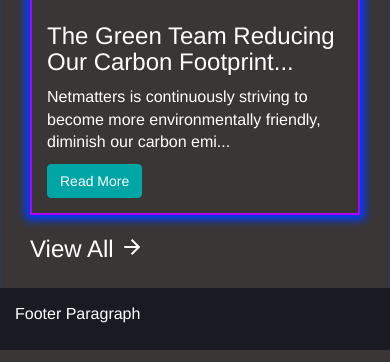
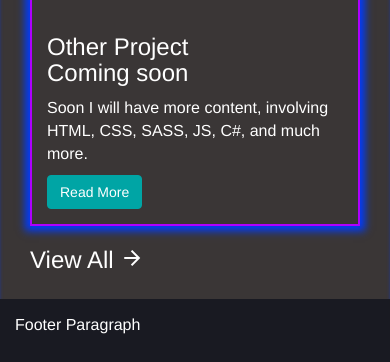
Before and after one commit to liamswork/Portfolio-Old, a PHP site: page / in a window 390 px wide. Shown: the part 3637-3999 px from the top of the page. Run offline with PHP 8.4, Linux system fonts and the light colour scheme; some libraries are stand-ins or nearby versions; some web fonts are replaced.

Commit message:
Responsive fixes
-Previous issue fixed.
-Background changed
-Placeholder content added and changed

```diff
--- a/css/style.css
+++ b/css/style.css
@@ -712,7 +712,7 @@
     margin-left: 300px;
   }
   .container {
-    width: 1170px;
+    width: 100%;
   }
   .inner {
     margin: 0 60px;
@@ -740,12 +740,6 @@
 
 @media (min-width: 1260px) {
   .project-list .row .col-lg-4 {
-    width: 27%;
+    width: 33%;
   }
 }
-
-@media (min-width: 1440px) {
-  .project-list .row .col-lg-4 {
-    width: 31%;
-  }
-}
--- a/index.html
+++ b/index.html
@@ -17,7 +17,7 @@
     <header>
         <div class="banner">
             <div class="banner-container">
-                <img src="img/bricks.png"></img>
+                <img src="img/placeholder-bg2.png"></img>
                 <div class="banner-text">
                     <h1>LIAM WYLIE</h1>
                     <p>Web Developer</p>
@@ -80,13 +80,14 @@
                               </div>
                               <div class="block">
                                 <h3>
-                                  <a href="#"> Reflection - Netmatters Home Page </a>
+                                  <a href="#"> Reflection <br> Netmatters Home Page </a>
                                 </h3>
                                 <p>My task was to recreate the Netmatters.co.uk home page in my own way, using SCSS/html.</p>
                                 <a class="btn btn-webpage" href="#"> Visit </a>
                               </div>
                             </div>
                         </div>
+
                         <!--Project 2-->
                         <div class="col-lg-4 col-sm-6">
                             <div class="item webpage">
@@ -103,13 +104,14 @@
                               </div>
                               <div class="block">
                                 <h3>
-                                  <a href="#"> My Portfolio - Made by me! </a>
+                                  <a href="#"> My Portfolio <br> Made by me! </a>
                                 </h3>
                                 <p>Part of having a portfolio is to show off your work, but in web development, your portfolio is also your work.</p>
                                 <a class="btn btn-webpage" href="#"> Visit </a>
                               </div>
                             </div>
                         </div>
+
                         <!--Project 3-->
                         <div class="col-lg-4 col-sm-6">
                             <div class="item placeholder">
@@ -124,13 +126,14 @@
                               </div>
                               <div class="block">
                                 <h3>
-                                  <a href="#"> The Green Team Reducing Our Carbon Footprint... </a>
+                                  <a href="#"> Other Project <br> Coming soon </a>
                                 </h3>
-                                <p>Netmatters is continuously striving to become more environmentally friendly, diminish our carbon emi...</p>
+                                <p>Soon I will have more content, involving HTML, CSS, SASS, JS, C#, and much more.</p>
                                 <a class="btn btn-placeholder" href="#"> Read More </a>
                               </div>
                             </div>
                         </div>
+
                           <!--Project 4-->
                         <div class="col-lg-4 col-sm-6">
                             <div class="item placeholder">
@@ -147,13 +150,14 @@
                               </div>
                               <div class="block">
                                 <h3>
-                                  <a href="#"> Temporary Role - Receptionist </a>
+                                  <a href="#"> Other Project <br> Coming soon </a>
                                 </h3>
-                                <p>Salary Range £21,000-£23,000 per annum Hours 40 hours per week, Mon - Fri Location Wymondham, Norfol...</p>
+                                <p>Soon I will have more content, involving HTML, CSS, SASS, JS, C#, and much more.</p>
                                 <a class="btn btn-placeholder" href="#"> Read More </a>
                               </div>
                             </div>
                         </div>
+
                           <!--Project 5-->
                         <div class="col-lg-4 col-sm-6">
                           <div class="item placeholder">
@@ -170,14 +174,14 @@
                             </div>
                             <div class="block">
                               <h3>
-                                  <a href="#"> UP Building Products - Web Case Study </a>
-                                  <span class="read-time"> - 5 minute read </span>
+                                <a href="#"> Other Project <br> Coming soon </a>
                               </h3>
-                                <p>The ClientUP Building Products are a leading supplier of UPVC building materials across the UK. Stoc...</p>
+                              <p>Soon I will have more content, involving HTML, CSS, SASS, JS, C#, and much more.</p>
                               <a class="btn btn-placeholder" href="#"> Read More </a>
                             </div>
                           </div>
                         </div>
+
                         <!--Project 6-->
                         <div class="col-lg-4 col-sm-6">
                           <div class="item placeholder">
@@ -192,13 +196,14 @@
                             </div>
                             <div class="block">
                               <h3>
-                                  <a href="#"> The Green Team Reducing Our Carbon Footprint... </a>
+                                <a href="#"> Other Project <br> Coming soon </a>
                               </h3>
-                                <p>Netmatters is continuously striving to become more environmentally friendly, diminish our carbon emi...</p>
+                              <p>Soon I will have more content, involving HTML, CSS, SASS, JS, C#, and much more.</p>
                               <a class="btn btn-placeholder" href="#"> Read More </a>
                             </div>
                           </div>
                         </div>
+
                         </div>
                       </div>
                     </div>
--- a/scss/layout/home/_projects.scss
+++ b/scss/layout/home/_projects.scss
@@ -24,11 +24,13 @@
                             position: absolute;
                             top: 10px;              //These top three styles position the tooltip above the image, top right.
                             right: 0;
-
                             padding: 0 10px;
                             line-height: 3rem;
                             text-transform: uppercase;
                             z-index: 1;
+                    }
+                    img{
+                        //object-fit: cover;
                     }
                 }
                 .block{
--- a/scss/mediaqueries/_baseQueries.scss
+++ b/scss/mediaqueries/_baseQueries.scss
@@ -32,7 +32,7 @@
         margin-left:300px;
     }
     .container{
-        width:1170px;
+        width:100%;
     }
     .inner{
         margin:0 60px;
--- a/scss/mediaqueries/home/_projectqueries.scss
+++ b/scss/mediaqueries/home/_projectqueries.scss
@@ -1,5 +1,11 @@
 @media (min-width: 768px){
-
+    .project-list{
+        .img-container{
+            img{
+                //temp
+            }
+        }
+    }
 }
 
 @media (min-width: 992px){
@@ -10,16 +16,7 @@
     .project-list .row{
         .col-lg-4{
 
-            width:27%;
+            width:33%;
         }
     }
 }
-
-@media (min-width: 1440px){
-    .project-list .row{
-        .col-lg-4{
-
-            width:31%;
-        }
-    }
-}
```
Also changed, not shown: img/placeholder-bg2.png (added), img/portfolio-netmatters.png. Lines whose indentation alone changed are shown as unchanged.
